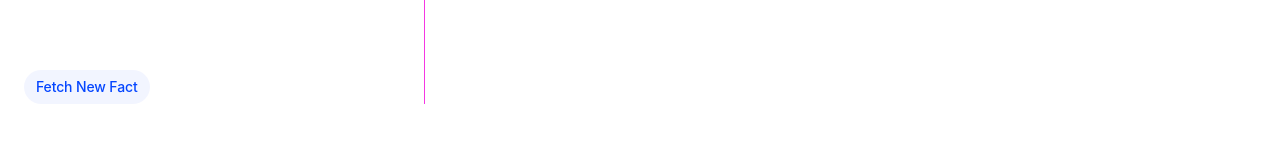
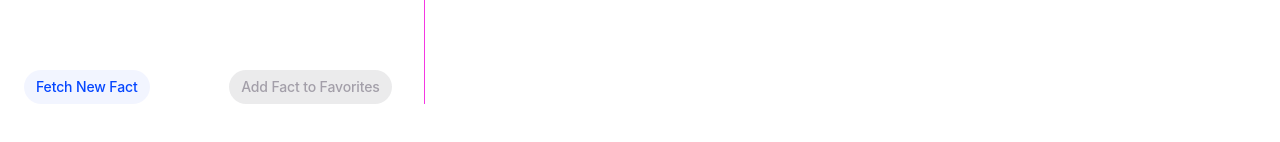
Before and after one commit to kevin-krug/angular-random-facts, an Angular app: page / in a window 1280 px wide. Shown: the part 286-428 px from the top of the page. Built offline with nearby package versions, Linux system fonts and the light colour scheme; no server answers.

Commit message:
fixes add button flickering

```diff
--- a/src/app/fact/fact.component.html
+++ b/src/app/fact/fact.component.html
@@ -18,13 +18,11 @@
 
 <div class="fact-ctas">
     <button (click)="refetchFact()">Fetch New Fact</button>
-    @if (factWithFavorites$ | async; as factWithFavorites) {
-        @if (factWithFavorites.factData) {
-            <button
-            [disabled]="factWithFavorites.factState !== 'loaded' || factWithFavorites.favoriteIdAlreadyExists"
-            (click)="saveFact(factWithFavorites.factData)">
-            Add Fact to Favorites
-            </button>
-        }
-    }
+    <ng-container *ngIf="fact$ | async as fact">
+        <button
+            [disabled]="fact.factExistsAsFavorite || fact.factState !== 'loaded'"
+            (click)="saveFact(fact.factData)">
+        Add Fact to Favorites
+    </button>
+    </ng-container>
 </div>
--- a/src/app/fact/fact.component.ts
+++ b/src/app/fact/fact.component.ts
@@ -1,13 +1,13 @@
 import { Component, OnInit } from '@angular/core';
-import { FactService, IFactData, TFactState } from './services/fact.service';
+import { FactService, IFactData } from './services/fact.service';
 import { BehaviorSubject, combineLatest, map, Observable, switchMap } from 'rxjs';
 import { CommonModule } from '@angular/common';
-import { FavoritesService, TFavoritesById } from '../favorites/services/favorites.service';
+import { FavoritesService } from '../favorites/services/favorites.service';
 
-interface IFactWithFavorites {
+interface IFact {
   factState: string;
   factData: IFactData | null;
-  favoriteIdAlreadyExists: boolean;
+  factExistsAsFavorite: boolean;
 }
 
 @Component({
@@ -22,7 +22,7 @@ export class FactComponent  implements OnInit {
     switchMap(() => this.factService.fetchFact())
   );
 
-  factWithFavorites$!: Observable<IFactWithFavorites>
+  fact$!: Observable<IFact>
 
   constructor(
       private factService: FactService,
@@ -32,13 +32,13 @@ export class FactComponent  implements OnInit {
 
     ngOnInit() {
       this.fetchData();
-      this.factWithFavorites$ = combineLatest([this.factState$, this.favoritesService.favoritesById$]).pipe(
+      this.fact$ = combineLatest([this.factState$, this.favoritesService.favoritesById$]).pipe(
         map(
           ([factState, favoritesById]) => {
             return {
             factState: factState.state,
             factData: factState.state === "loaded" ? factState.data : null,
-            favoriteIdAlreadyExists: factState.state === "loaded" ? !!favoritesById?.[factState.data.id] : false
+            factExistsAsFavorite: factState.state === "loaded" ? !!favoritesById?.[factState.data.id] : false
           }}
         )
       );
@@ -48,9 +48,10 @@ export class FactComponent  implements OnInit {
       this.fetchData();
     }
 
-    saveFact(fact: IFactData) {
-      console.log('fact', fact)
-      this.favoritesService.add(fact)
+    saveFact(fact: IFactData | null) {
+      if(fact) {
+        this.favoritesService.add(fact)
+      }
     }
 
     private fetchData () {
```
